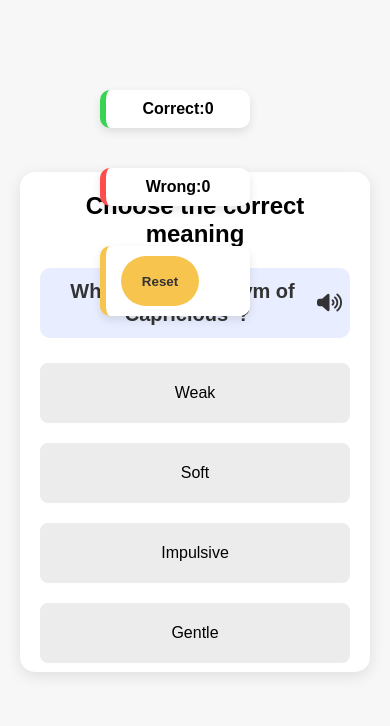
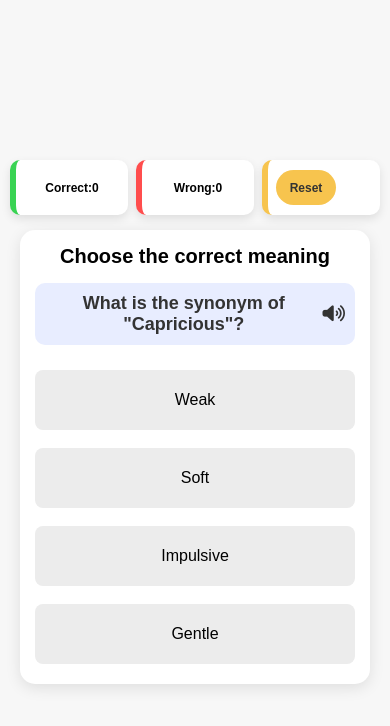
Before and after one commit to Sumit212007/vocab_web, a plain HTML site: page index.html in a window 390 px wide. Drawn offline with Linux system fonts and the light colour scheme.

Commit message:
Update style.css
improved version

```diff
--- a/css-file/style.css
+++ b/css-file/style.css
@@ -5,91 +5,18 @@
     font-family: Arial, sans-serif;
 }
 
-@media (max-width: 600px) {
-
-    body {
-        height: auto;
-        padding: 20px;
-        background: #f0f4ff;
-        display: flex;
-        justify-content: center;
-        flex-direction: column;
-        align-items: flex-start;
-    }
-
-    .container {
-        width: 100%;
-        height: auto;
-        max-width: 350px;
-        padding: 15px;
-        border-radius: 12px;
-    }
-
-    .question-title {
-        font-size: 20px;
-        margin-bottom: 15px;
-    }
-
-    .question-box {
-        height: 60px;
-        padding: 6px;
-    }
-
-    #question {
-        font-size: 18px;
-    }
-
-    #speakBtn {
-        font-size: 18px;
-    }
-
-    .options {
-        gap: 8px;
-    }
-
-    .option-btn {
-        font-size: 15px;
-        padding: 10px;
-    }
-
-    .score-box {
-        position: static;
-        width: 100%;
-        margin-bottom: 20px;
-        display: flex;
-        justify-content: space-between;
-        align-items: center;
-        flex-direction: column;
-        gap: 10px;
-    }
-    .score {
-        flex: 1;
-        height: 70px;
-        font-size: 15px;
-    }
-    .reset-score {
-        flex: 1;
-        height: 70px;
-    }
-    .reset-score button {
-        width: 100%;
-        height: 45px;
-    }
-
-}
-
-
 body {
     background: #f0f4ff;
     display: flex;
     justify-content: center;
     align-items: center;
-    height: 100vh;
+    min-height: 100vh;
+    padding: 20px;
 }
 
 .container {
-    width: 400px;
-    height: 500px;
+    width: 100%;
+    max-width: 400px;
     background: white;
     padding: 20px;
     border-radius: 15px;
@@ -106,7 +33,8 @@ body {
 .question-box {
     display: flex;
     justify-content: center;
-    height: 70px;
+    align-items: center;
+    min-height: 70px;
     background: #e8edff;
     padding: 8px;
     border-radius: 10px;
@@ -133,7 +61,6 @@ body {
     display: flex;
     justify-content: center;
     align-items: center;
-    gap: 0px;
     padding: 0;
     margin: 0;
 }
@@ -167,6 +94,7 @@ body {
 .option-btn.correct {
     background: #63f763;
 }
+
 .option-btn.wrong {
     background: #fb3737;
 }
@@ -177,14 +105,14 @@ body {
     margin-top: 15px;
 }
 
-
 .score-box {
     position: fixed;
     right: 20px;
-    top: 90px;
+    top: 100px;
     display: flex;
     flex-direction: column;
     gap: 10px;
+    z-index: 100;
 }
 
 .score {
@@ -193,6 +121,7 @@ body {
     align-items: center;
     padding: 10px 15px;
     background: #fff;
+    border: none;
     border-radius: 10px;
     font-size: 16px;
     font-weight: bold;
@@ -208,15 +137,10 @@ body {
 
 .wrong-score {
     border-left: 6px solid #ff4d4d;
-    margin-top: 30px;
 }
 
 .reset-score {
     border-left: 6px solid #f7c44e;
-    margin-top: 30px;
-}
-
-.reset-score {
     display: flex;
     justify-content: center;
     align-items: center;
@@ -233,9 +157,8 @@ body {
 }
 
 .reset-score button {
-    justify-content: center;
-    align-items: center;
-    width: 150px;
+    width: 100%;
+    max-width: 120px;
     height: 50px;
     border: none;
     background: #f7c44e;
@@ -256,3 +179,99 @@ body {
     min-width: 24px;
     text-align: center;
 }
+
+/* Mobile Responsive Styles */
+@media (max-width: 600px) {
+    body {
+        padding: 10px;
+        flex-direction: column;
+        align-items: center;
+        justify-content: flex-start;
+        min-height: 100vh;
+    }
+
+    .score-box {
+        position: relative;
+        right: auto;
+        top: auto;
+        width: 100%;
+        max-width: 350px;
+        flex-direction: row;
+        justify-content: space-between;
+        gap: 8px;
+        margin-bottom: 15px;
+    }
+
+    .score {
+        flex: 1;
+        width: auto;
+        height: 60px;
+        font-size: 14px;
+        padding: 8px;
+        margin-top: 0;
+    }
+
+    .reset-score {
+        flex: 1;
+        width: auto;
+        height: 60px;
+        padding: 8px;
+    }
+
+    .reset-score button {
+        width: 100%;
+        height: 40px;
+        font-size: 14px;
+        max-width: none;
+    }
+
+    .container {
+        max-width: 350px;
+        padding: 15px;
+    }
+
+    .question-title {
+        font-size: 20px;
+        margin-bottom: 15px;
+    }
+
+    .question-box {
+        min-height: auto;
+        padding: 10px;
+    }
+
+    #question {
+        font-size: 18px;
+    }
+
+    #speakBtn {
+        font-size: 18px;
+    }
+
+    .options {
+        gap: 8px;
+    }
+
+    .option-btn {
+        font-size: 15px;
+        padding: 10px;
+    }
+}
+
+/* Extra small screens */
+@media (max-width: 400px) {
+    .score-box {
+        max-width: 100%;
+    }
+
+    .score,
+    .reset-score {
+        font-size: 12px;
+        height: 55px;
+    }
+
+    .reset-score button {
+        font-size: 12px;
+        height: 35px;
+    }
+}
```
